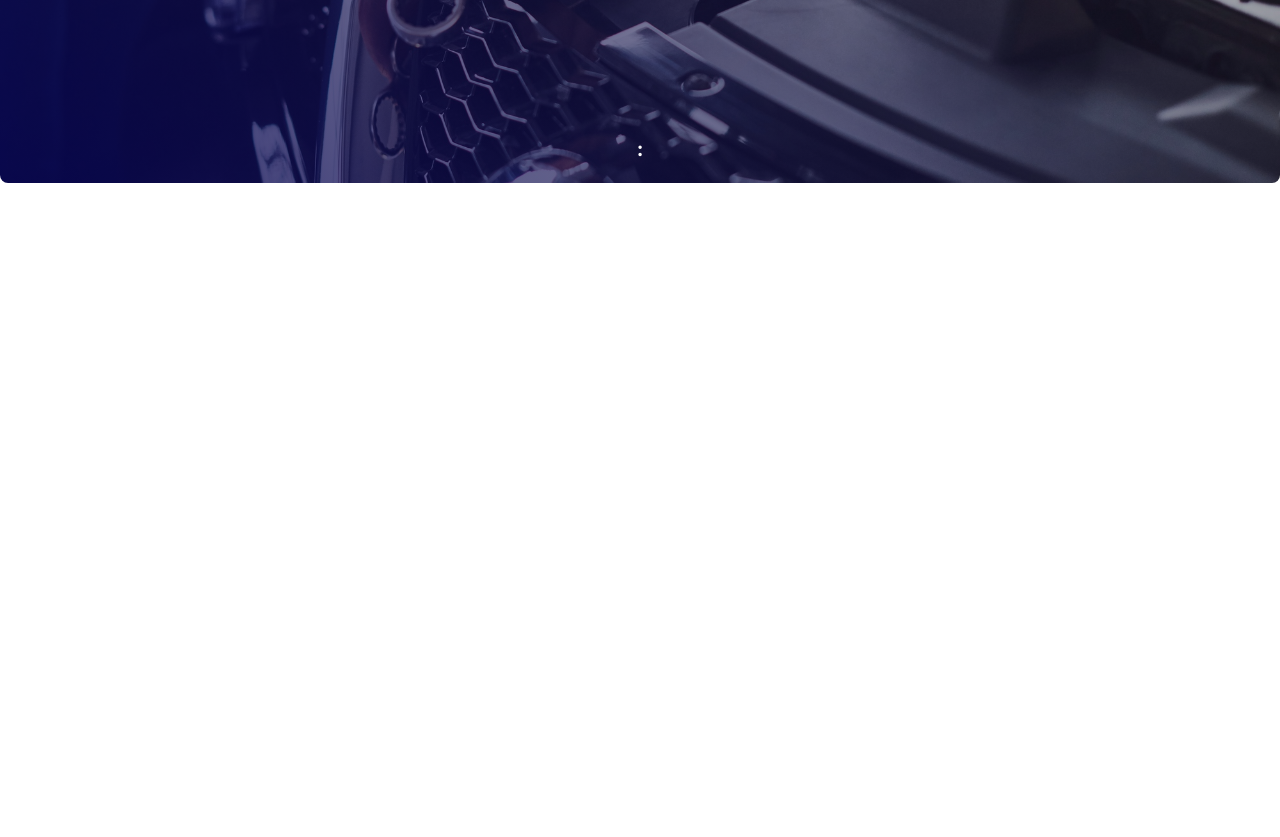
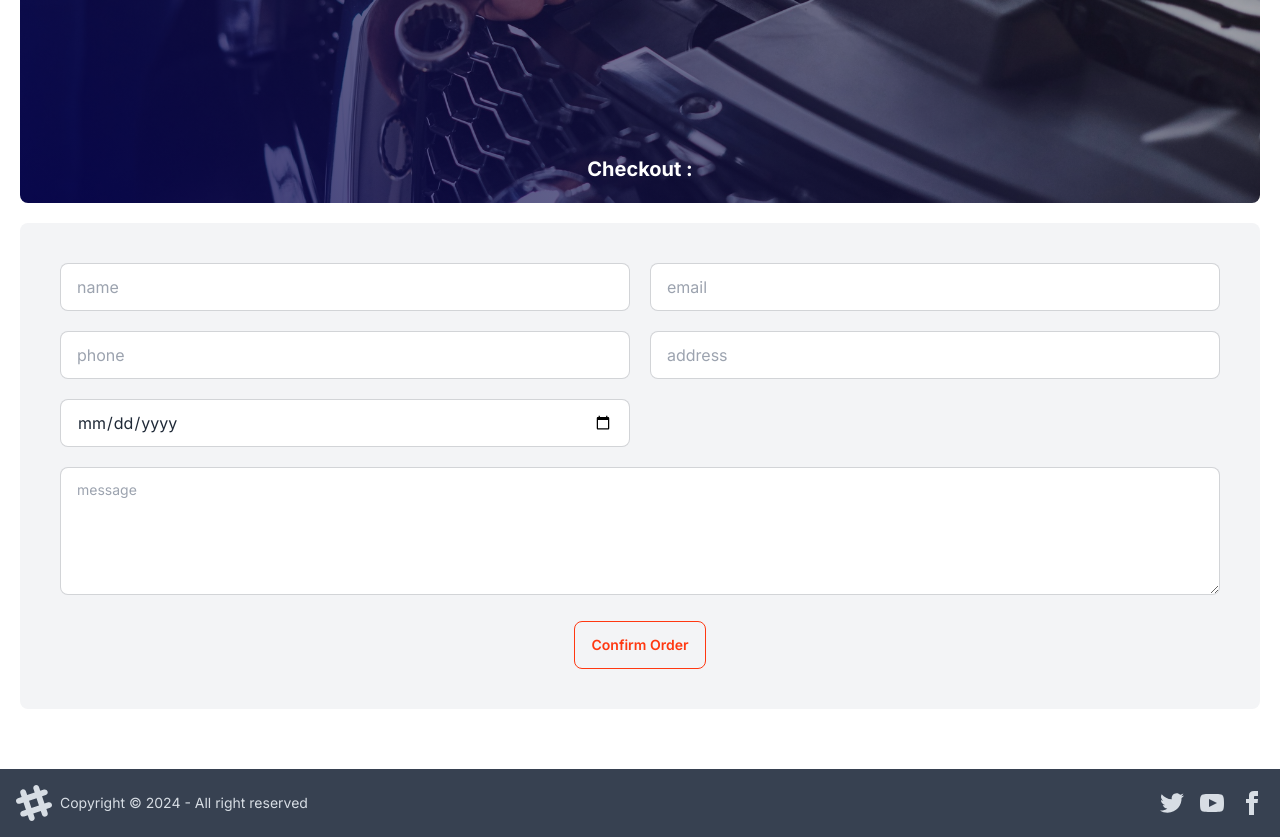
Before and after one commit to Tanvir225/car-doctor-next, a Next.js app: page /checkout/1 in a window 1280 px wide. Shown: the part 240-1077 px from the top of the page. Before the commit the page ends 923 px from the top, so only its background shows below. Built offline with nearby package versions, Linux system fonts and the light colour scheme; no server answers.

Commit message:
checkout page and functionality  added

```diff
--- /dev/null
+++ b/src/app/Component/Checkout/Form.jsx
@@ -0,0 +1,96 @@
+"use client";
+import { useSession } from "next-auth/react";
+import React from "react";
+import toast from "react-hot-toast";
+
+const Form = ({ serviceName, img, price, serviceId }) => {
+  const session = useSession();
+  const { name, email } = session?.data?.user || {};
+
+  const handleSubmit = async (event) => {
+    event.preventDefault();
+    const newBooking = {
+      name: name,
+      email: email,
+      serviceName: serviceName,
+      img: img,
+      price: price,
+      serviceId: serviceId,
+      phone: event.target.phone.value,
+      date: event.target.date.value,
+      address: event.target.address.value,
+      message: event.target.message.value,
+    };
+
+    const response = await fetch("http://localhost:3000/checkout/api", {
+      method: "POST",
+      headers: {
+        "Content-Type": "application/json",
+      },
+      body: JSON.stringify(newBooking),
+    });
+    if (response.status === 200) {
+      event.target.reset();
+      toast.success("Checkout Successful");
+    }
+  };
+
+  return (
+    <div className="bg-gray-100 w-full my-5 rounded-lg">
+      <form className="p-3 lg:p-10 space-y-5" onSubmit={handleSubmit}>
+        <div className="grid grid-cols-1 lg:grid-cols-2 gap-5">
+          <input
+            type="text"
+            placeholder="name"
+            defaultValue={name}
+            readOnly
+            name="name"
+            className="input input-bordered w-full "
+          />
+          <input
+            type="email"
+            placeholder="email"
+            name="email"
+            defaultValue={email}
+            readOnly
+            className="input input-bordered w-full "
+          />
+        </div>
+
+        <div className="grid grid-cols-1 lg:grid-cols-2 gap-5">
+          <input
+            type="text"
+            placeholder="phone"
+            name="phone"
+            className="input input-bordered w-full "
+          />
+          <input
+            type="text"
+            placeholder="address"
+            name="address"
+            className="input input-bordered w-full "
+          />
+        </div>
+        <div className="grid grid-cols-1 lg:grid-cols-2 gap-5">
+          <input
+            type="date"
+            placeholder="date"
+            name="date"
+            className="input input-bordered w-full "
+          />
+        </div>
+        <textarea
+          className="textarea textarea-bordered w-full h-32"
+          placeholder="message"
+          name="message"
+        ></textarea>
+
+        <div className="text-center">
+          <button className="btn btn-outline btn-primary">Confirm Order</button>
+        </div>
+      </form>
+    </div>
+  );
+};
+
+export default Form;
--- /dev/null
+++ b/src/app/Component/Shared/Footer.jsx
@@ -0,0 +1,57 @@
+const Footer = () => {
+  return (
+    <footer className="footer bg-gray-700 text-neutral-content items-center p-4">
+      <aside className="grid-flow-col items-center">
+        <svg
+          width="36"
+          height="36"
+          viewBox="0 0 24 24"
+          xmlns="http://www.w3.org/2000/svg"
+          fillRule="evenodd"
+          clipRule="evenodd"
+          className="fill-current"
+        >
+          <path d="M22.672 15.226l-2.432.811.841 2.515c.33 1.019-.209 2.127-1.23 2.456-1.15.325-2.148-.321-2.463-1.226l-.84-2.518-5.013 1.677.84 2.517c.391 1.203-.434 2.542-1.831 2.542-.88 0-1.601-.564-1.86-1.314l-.842-2.516-2.431.809c-1.135.328-2.145-.317-2.463-1.229-.329-1.018.211-2.127 1.231-2.456l2.432-.809-1.621-4.823-2.432.808c-1.355.384-2.558-.59-2.558-1.839 0-.817.509-1.582 1.327-1.846l2.433-.809-.842-2.515c-.33-1.02.211-2.129 1.232-2.458 1.02-.329 2.13.209 2.461 1.229l.842 2.515 5.011-1.677-.839-2.517c-.403-1.238.484-2.553 1.843-2.553.819 0 1.585.509 1.85 1.326l.841 2.517 2.431-.81c1.02-.33 2.131.211 2.461 1.229.332 1.018-.21 2.126-1.23 2.456l-2.433.809 1.622 4.823 2.433-.809c1.242-.401 2.557.484 2.557 1.838 0 .819-.51 1.583-1.328 1.847m-8.992-6.428l-5.01 1.675 1.619 4.828 5.011-1.674-1.62-4.829z"></path>
+        </svg>
+        <p>Copyright © {new Date().getFullYear()} - All right reserved</p>
+      </aside>
+      <nav className="grid-flow-col gap-4 md:place-self-center md:justify-self-end">
+        <a>
+          <svg
+            xmlns="http://www.w3.org/2000/svg"
+            width="24"
+            height="24"
+            viewBox="0 0 24 24"
+            className="fill-current"
+          >
+            <path d="M24 4.557c-.883.392-1.832.656-2.828.775 1.017-.609 1.798-1.574 2.165-2.724-.951.564-2.005.974-3.127 1.195-.897-.957-2.178-1.555-3.594-1.555-3.179 0-5.515 2.966-4.797 6.045-4.091-.205-7.719-2.165-10.148-5.144-1.29 2.213-.669 5.108 1.523 6.574-.806-.026-1.566-.247-2.229-.616-.054 2.281 1.581 4.415 3.949 4.89-.693.188-1.452.232-2.224.084.626 1.956 2.444 3.379 4.6 3.419-2.07 1.623-4.678 2.348-7.29 2.04 2.179 1.397 4.768 2.212 7.548 2.212 9.142 0 14.307-7.721 13.995-14.646.962-.695 1.797-1.562 2.457-2.549z"></path>
+          </svg>
+        </a>
+        <a>
+          <svg
+            xmlns="http://www.w3.org/2000/svg"
+            width="24"
+            height="24"
+            viewBox="0 0 24 24"
+            className="fill-current"
+          >
+            <path d="M19.615 3.184c-3.604-.246-11.631-.245-15.23 0-3.897.266-4.356 2.62-4.385 8.816.029 6.185.484 8.549 4.385 8.816 3.6.245 11.626.246 15.23 0 3.897-.266 4.356-2.62 4.385-8.816-.029-6.185-.484-8.549-4.385-8.816zm-10.615 12.816v-8l8 3.993-8 4.007z"></path>
+          </svg>
+        </a>
+        <a>
+          <svg
+            xmlns="http://www.w3.org/2000/svg"
+            width="24"
+            height="24"
+            viewBox="0 0 24 24"
+            className="fill-current"
+          >
+            <path d="M9 8h-3v4h3v12h5v-12h3.642l.358-4h-4v-1.667c0-.955.192-1.333 1.115-1.333h2.885v-5h-3.808c-3.596 0-5.192 1.583-5.192 4.615v3.385z"></path>
+          </svg>
+        </a>
+      </nav>
+    </footer>
+  );
+};
+
+export default Footer;
--- a/src/app/checkout/[id]/page.js
+++ b/src/app/checkout/[id]/page.js
@@ -1,12 +1,17 @@
+import singleService from "@/api/singleService";
+import Form from "@/app/Component/Checkout/Form";
 import Banner from "@/app/Component/Shared/Banner";
 
+const checkoutPage = async ({ params }) => {
+  const serviceDetails = await singleService(params.id);
+  const { title, _id, img, price } = serviceDetails || {};
 
-const checkoutPage = ({params}) => {
-    return (
-        <div>
-            <Banner></Banner>
-        </div>
-    );
+  return (
+    <div>
+      <Banner text="Checkout" title={title}></Banner>
+      <Form serviceName={title} img={img} price={price} serviceId={_id}></Form>
+    </div>
+  );
 };
 
 export default checkoutPage;
--- /dev/null
+++ b/src/app/checkout/api/route.js
@@ -0,0 +1,15 @@
+import { connectDB } from "@/lib/connectDB";
+
+export const POST = async (req) => {
+  const newBooking = await req.json();
+//   console.log(newBooking);
+  try {
+    const db = await connectDB();
+    const newBookingCollections = await db.collection("myservices");
+    const result = await newBookingCollections.insertOne(newBooking);
+    return Response.json({ message: "new booking added" }, { status: 200 });
+  } catch (error) {
+    console.log(error);
+    return Response.json({ message: "Something went wrong" }, { status: 500 });
+  }
+};
--- a/src/app/layout.js
+++ b/src/app/layout.js
@@ -3,6 +3,7 @@
 import Navbar from "./Component/Shared/Navbar";
 import AuthProvider from "@/providers/AuthProvider";
 import { Toaster } from "react-hot-toast";
+import Footer from "./Component/Shared/Footer";
 
 const inter = Inter({ subsets: ["latin"] });
 
@@ -17,9 +18,10 @@
       <body className={inter.className}>
         <AuthProvider>
           <Navbar></Navbar>
-          <div className="container mx-auto h-screen w-full my-5 p-5 lg:p-0">
+          <div className="container mx-auto w-full my-5 p-5 lg:py-5">
             {children}
           </div>
+          <Footer></Footer>
           <Toaster></Toaster>
         </AuthProvider>
       </body>
```
